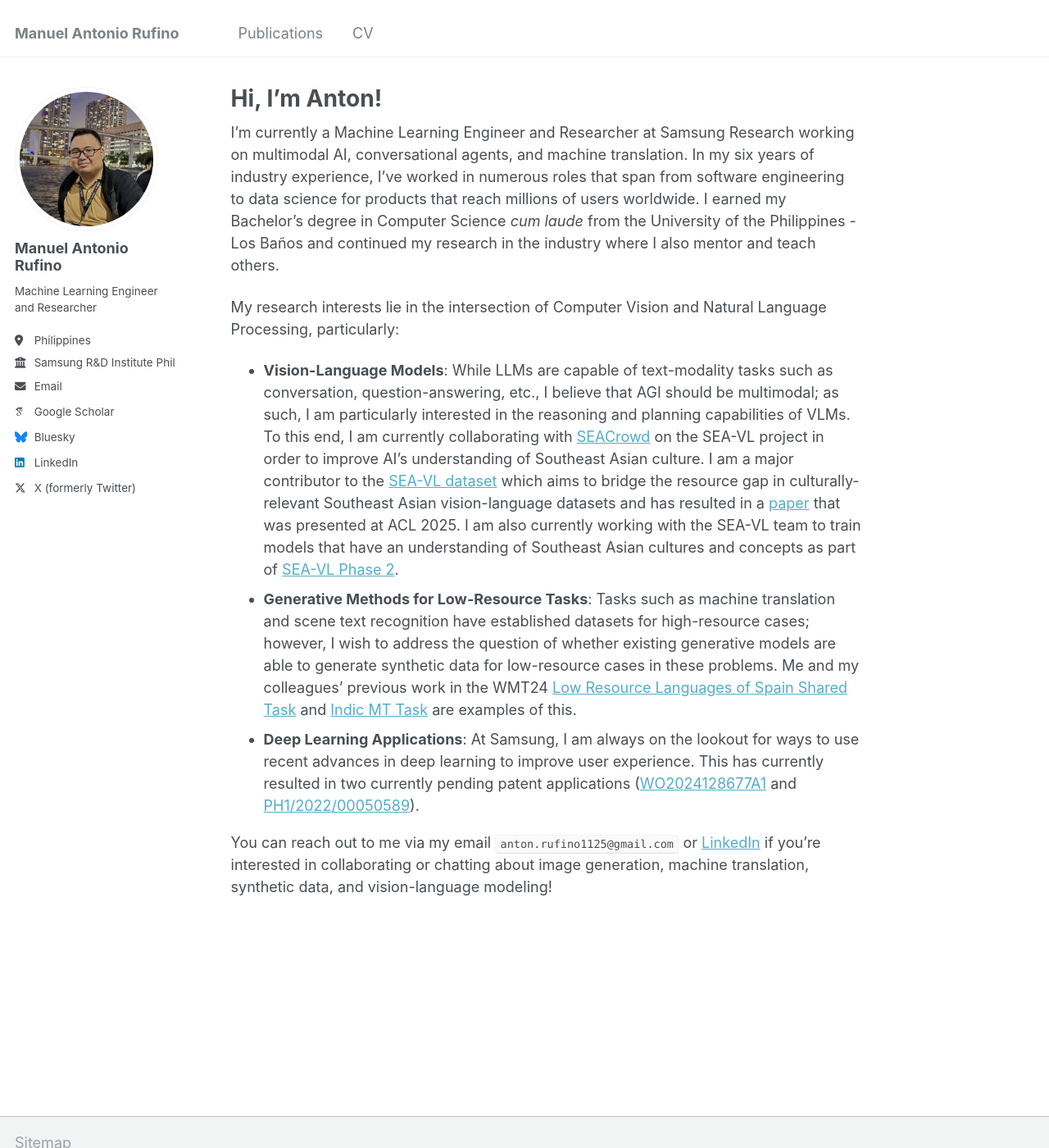
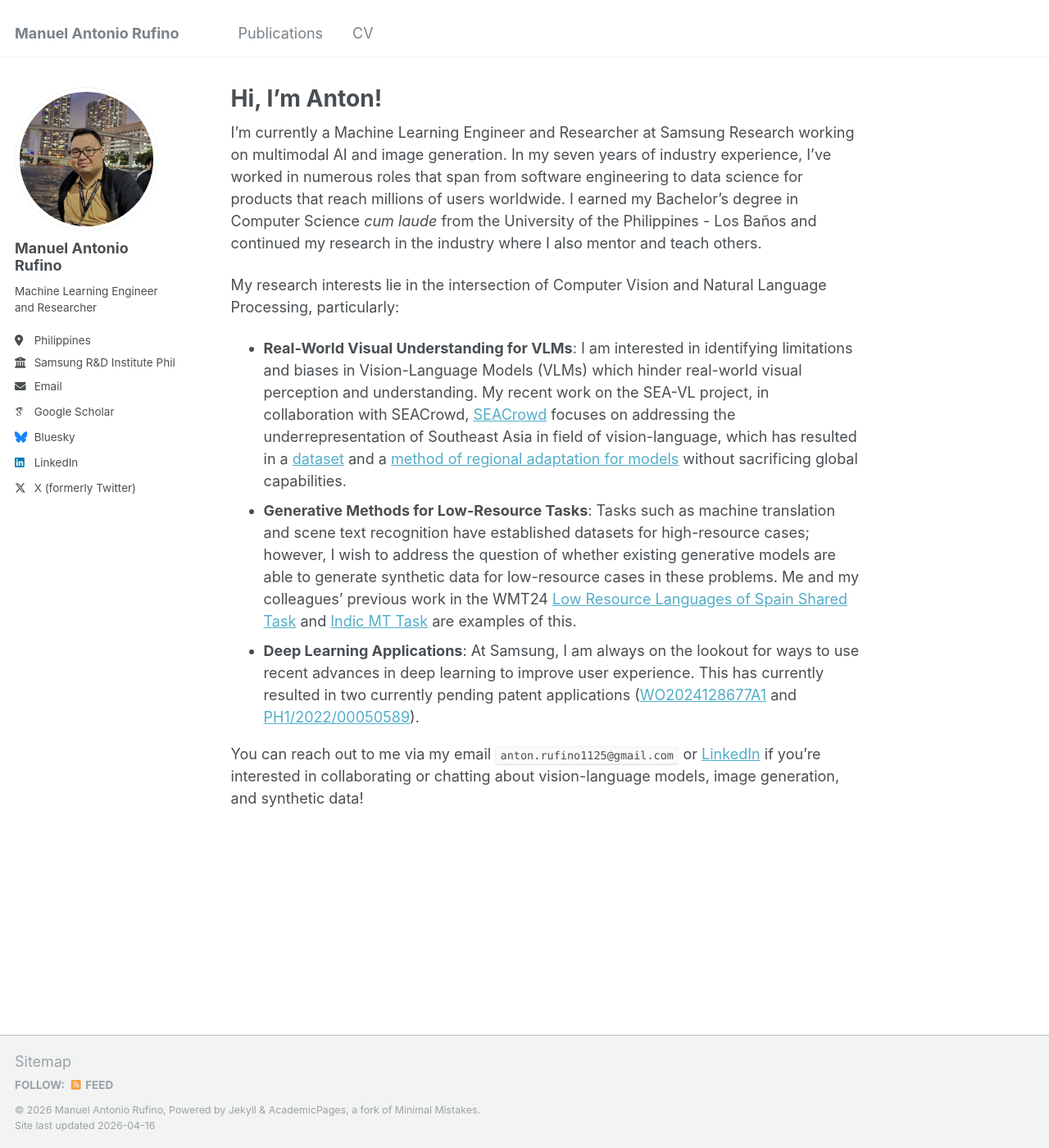
Before and after one commit to antonrufino/antonrufino.github.io, a Jekyll site: the page built from _pages/about.md, in a window 1280 px wide and 1400 px high. Shown: the whole window at 82% size. Built offline with Jekyll 4.4.1, drawn with Linux system fonts in a browser that asks for light colours; some web fonts are replaced.

Commit message:
Edit summary of research interests

```diff
--- a/_pages/about.md
+++ b/_pages/about.md
@@ -7,11 +7,11 @@ redirect_from:
   - /about.html
 ---
 
-I'm currently a Machine Learning Engineer and Researcher at Samsung Research working on multimodal AI, conversational agents, and machine translation. In my six years of industry experience, I've worked in numerous roles that span from software engineering to data science for products that reach millions of users worldwide. I earned my Bachelor's degree in Computer Science *cum laude* from the University of the Philippines - Los Baños and continued my research in the industry where I also mentor and teach others.
+I'm currently a Machine Learning Engineer and Researcher at Samsung Research working on multimodal AI and image generation. In my seven years of industry experience, I've worked in numerous roles that span from software engineering to data science for products that reach millions of users worldwide. I earned my Bachelor's degree in Computer Science *cum laude* from the University of the Philippines - Los Baños and continued my research in the industry where I also mentor and teach others.
 
 My research interests lie in the intersection of Computer Vision and Natural Language Processing, particularly:
-- **Vision-Language Models**: While LLMs are capable of text-modality tasks such as conversation, question-answering, etc., I believe that AGI should be multimodal; as such, I am particularly interested in the reasoning and planning capabilities of VLMs. To this end, I am currently collaborating with [SEACrowd](https://seacrowd.github.io/) on the SEA-VL project in order to improve AI's understanding of Southeast Asian culture. I am a major contributor to the [SEA-VL dataset](https://huggingface.co/collections/SEACrowd/sea-vl-multicultural-vl-dataset-for-southeast-asia-67cf223d0c341d4ba2b236e7) which aims to bridge the resource gap in culturally-relevant Southeast Asian vision-language datasets and has resulted in a [paper](https://aclanthology.org/2025.acl-long.916/) that was presented at ACL 2025. I am also currently working with the SEA-VL team to train models that have an understanding of Southeast Asian cultures and concepts as part of [SEA-VL Phase 2](https://seacrowd.github.io/seavl-phase2-launch/).
+- **Real-World Visual Understanding for VLMs**: I am interested in identifying limitations and biases in Vision-Language Models (VLMs) which hinder real-world visual perception and understanding. My recent work on the SEA-VL project, in collaboration with SEACrowd, [SEACrowd](https://seacrowd.github.io/) focuses on addressing the underrepresentation of Southeast Asia in field of vision-language, which has resulted in a [dataset](https://aclanthology.org/2025.acl-long.916/) and a [method of regional adaptation for models](https://arxiv.org/abs/2604.11490) without sacrificing global capabilities.
 - **Generative Methods for Low-Resource Tasks**: Tasks such as machine translation and scene text recognition have established datasets for high-resource cases; however, I wish to address the question of whether existing generative models are able to generate synthetic data for low-resource cases in these problems. Me and my colleagues' previous work in the WMT24 [Low Resource Languages of Spain Shared Task](https://aclanthology.org/2024.wmt-1.86/) and [Indic MT Task](https://aclanthology.org/2024.wmt-1.62/) are examples of this.
 - **Deep Learning Applications**: At Samsung, I am always on the lookout for ways to use recent advances in deep learning to improve user experience. This has currently resulted in two currently pending patent applications ([WO2024128677A1](https://patents.google.com/patent/WO2024128677A1/en) and [PH1/2022/00050589](https://patentscope.wipo.int/search/en/detail.jsf?docId=PH454090918)).
 
-You can reach out to me via my email `anton.rufino1125@gmail.com` or [LinkedIn](https://www.linkedin.com/in/antonrufino/) if you're interested in collaborating or chatting about image generation, machine translation, synthetic data, and vision-language modeling!
+You can reach out to me via my email `anton.rufino1125@gmail.com` or [LinkedIn](https://www.linkedin.com/in/antonrufino/) if you're interested in collaborating or chatting about vision-language models, image generation, and synthetic data!
```
